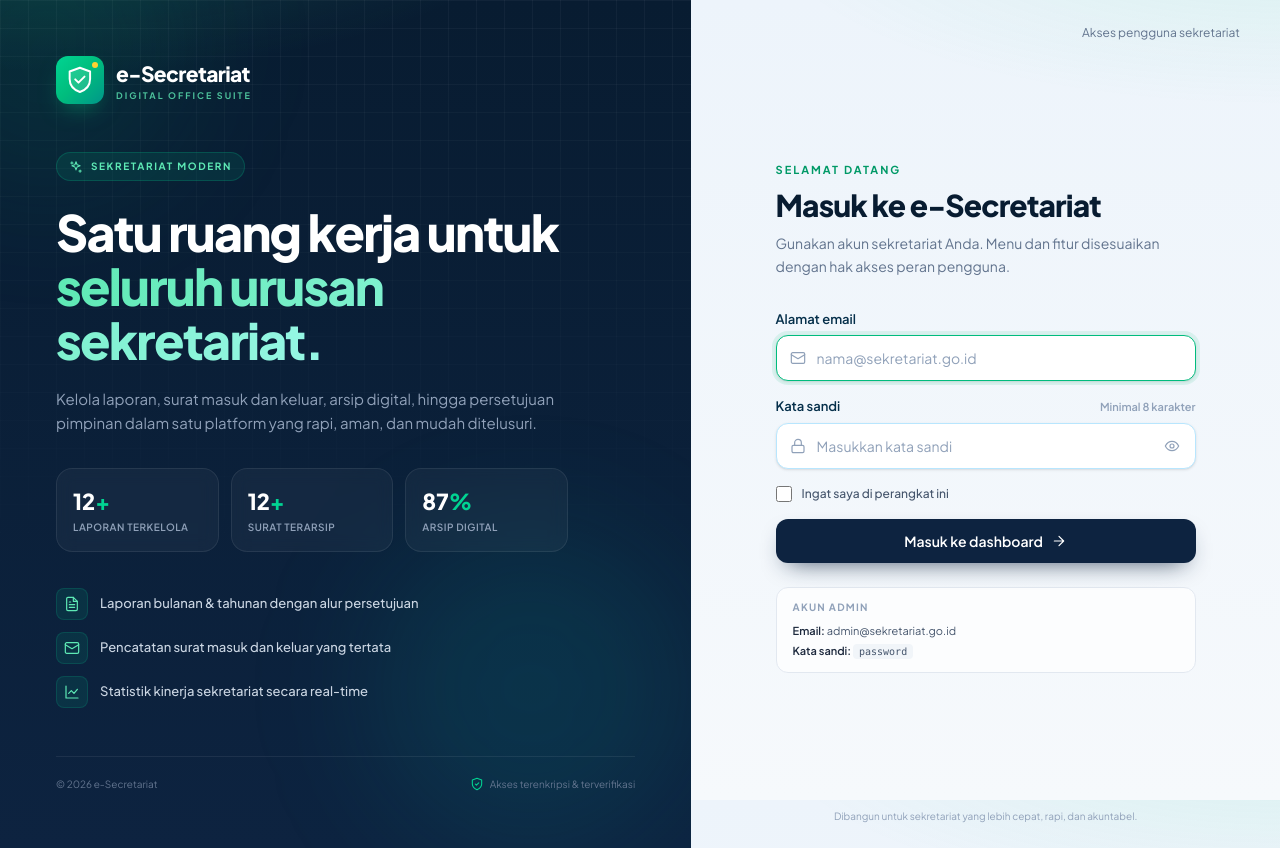
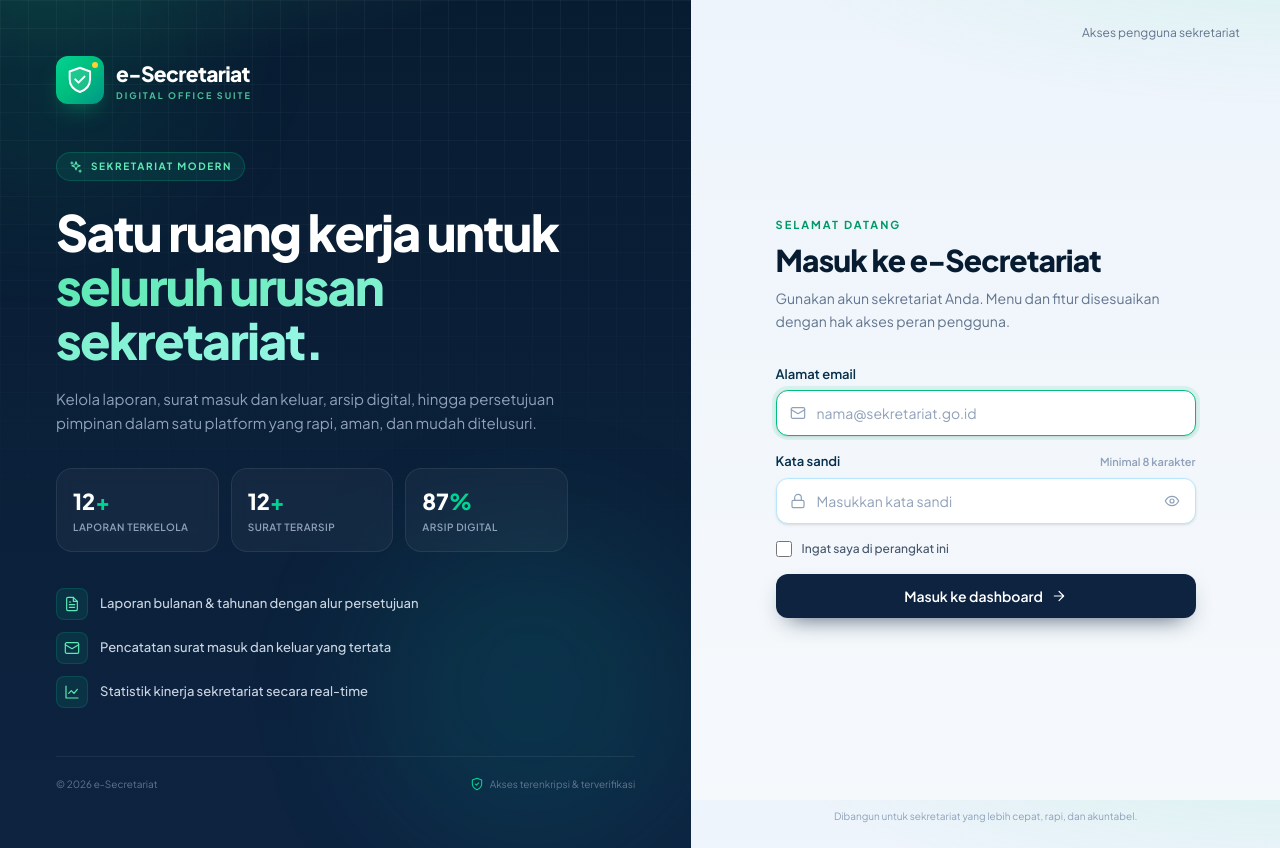
Before and after one commit to yesss2004/secrejos, a Laravel app: page /login in a window 1280 px wide. Run offline with Laravel 12, Linux system fonts and the light colour scheme; style sheets or scripts are compiled from the project's sources.

Commit message:
Fix Vercel HTTPS assets and login appearance
Co-authored-by: Copilot <223556219+Copilot@users.noreply.github.com>

```diff
--- a/bootstrap/app.php
+++ b/bootstrap/app.php
@@ -5,6 +5,7 @@ use App\Http\Middleware\EnsureUserHasRole;
 use Illuminate\Foundation\Application;
 use Illuminate\Foundation\Configuration\Exceptions;
 use Illuminate\Foundation\Configuration\Middleware;
+use Symfony\Component\HttpFoundation\Request;
 
 return Application::configure(basePath: dirname(__DIR__))
     ->withRouting(
@@ -13,6 +14,11 @@ return Application::configure(basePath: dirname(__DIR__))
         health: '/up',
     )
     ->withMiddleware(function (Middleware $middleware): void {
+        $middleware->trustProxies(
+            at: '*',
+            headers: Request::HEADER_X_FORWARDED_PROTO,
+        );
+
         $middleware->alias([
             'admin' => EnsureUserIsAdmin::class,
             'role' => EnsureUserHasRole::class,
--- a/resources/views/auth/login.blade.php
+++ b/resources/views/auth/login.blade.php
@@ -59,11 +59,4 @@
         </button>
     </form>
 
-    <div class="mt-6 rounded-xl border border-slate-200 bg-white/70 px-4 py-3">
-        <p class="text-[10px] font-bold uppercase tracking-[0.12em] text-slate-400">Akun admin</p>
-        <div class="mt-2 text-[11px] text-slate-600">
-            <p><span class="font-semibold text-slate-800">Email:</span> admin@sekretariat.go.id</p>
-            <p class="mt-1"><span class="font-semibold text-slate-800">Kata sandi:</span> <code class="rounded bg-slate-100 px-1.5 py-0.5 font-mono text-[10px]">password</code></p>
-        </div>
-    </div>
 @endsection
```
Also changed, not shown: tests/Feature/AuthenticationTest.php (+10 -1 lines).
